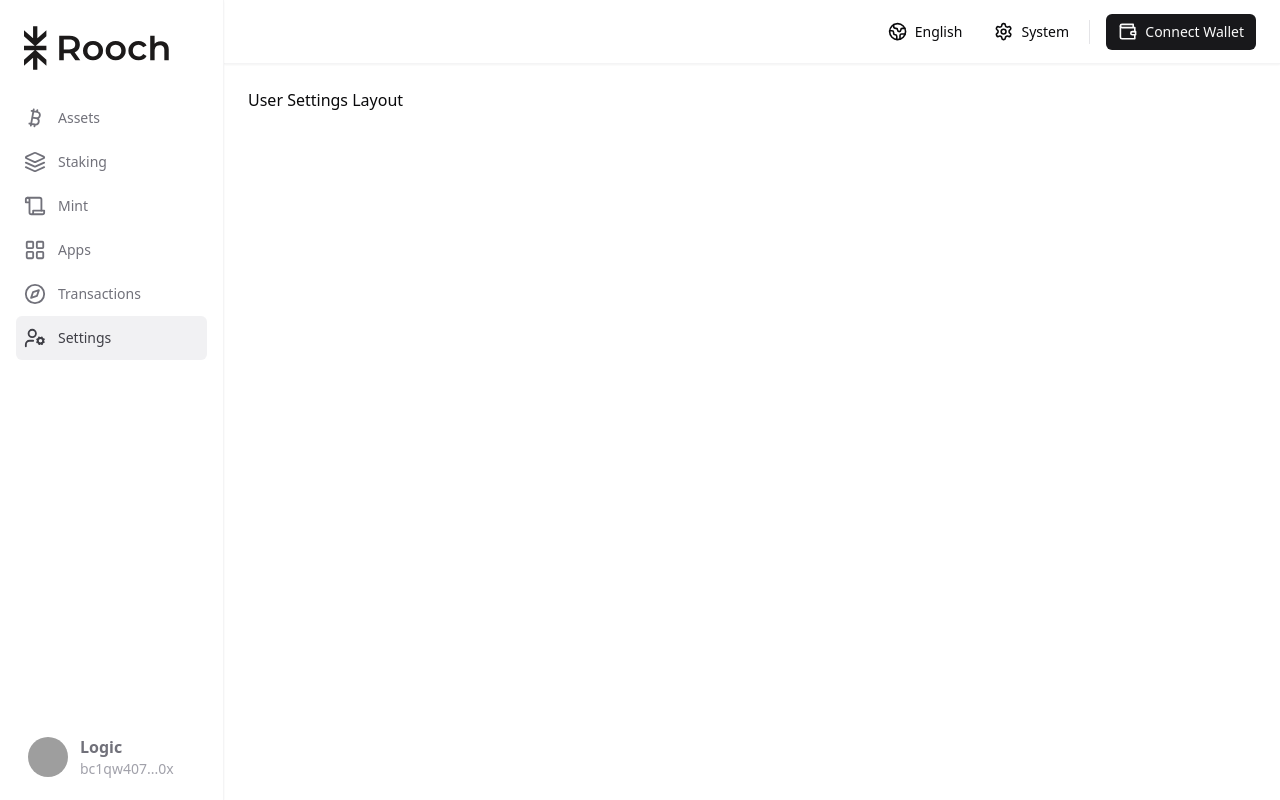
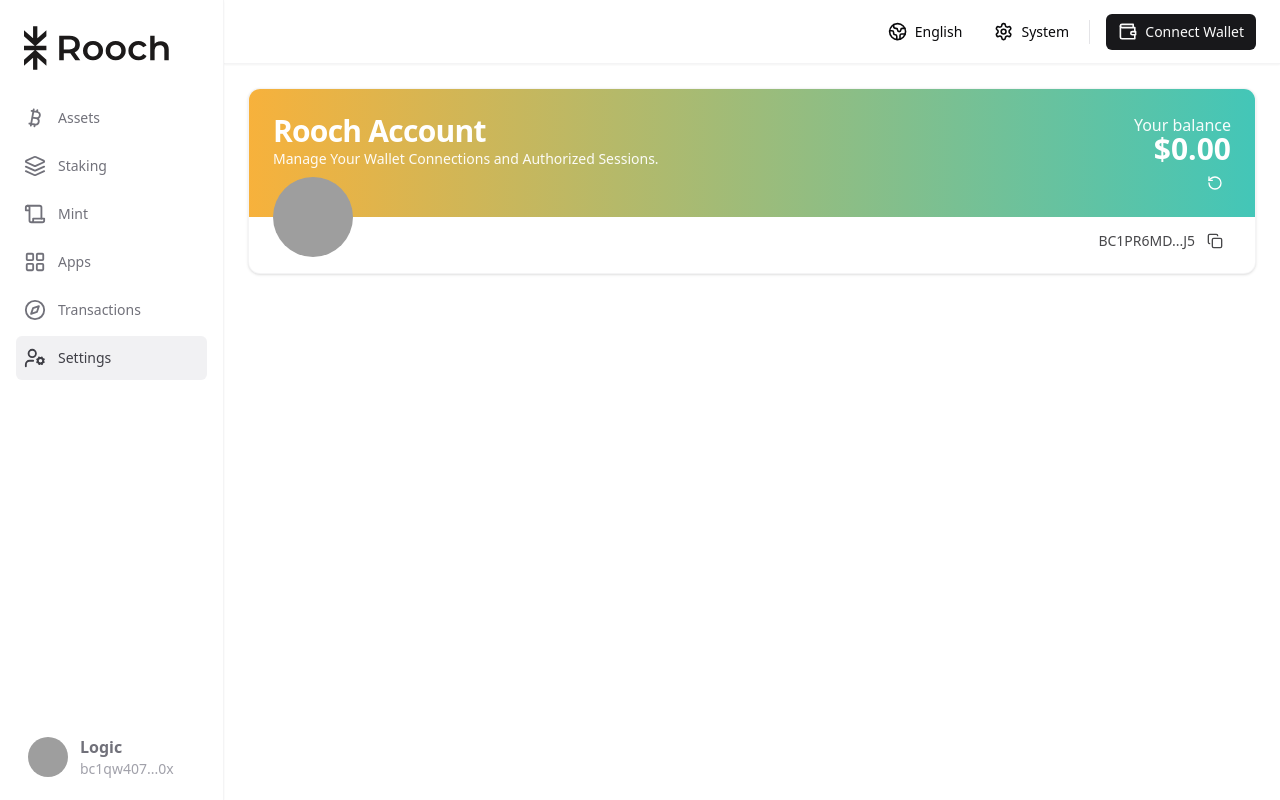
Before and after one commit to rooch-network/rooch-portal-v1, a React (Vite) app: page /settings in a window 1280 px wide. Built offline with nearby package versions, Linux system fonts and the light colour scheme; grey boxes are pictures that could not be loaded.

Commit message:
feat: int the UI of `connected-account-table` component on Settings page (#25)
* feat: complete the UI of `connected-account-table` component

* feat: update some styles for `connected-account-table` component

* feat: update some styles of Apps page

* chore: merge dev into main

```diff
--- a/src/(dashboard)/components/main-content.tsx
+++ b/src/(dashboard)/components/main-content.tsx
@@ -4,12 +4,13 @@
 import { UserSelfStaking } from "../userSelfStaking/user-self-staking";
 import { UserMintLayout } from "../userMint/user-mint-layout";
 import { UserAppsLayout } from "../userApps/user-apps-layout";
-import { ScrollArea } from "@/components/ui/scroll-area";
+import { ScrollArea, ScrollBar } from "@/components/ui/scroll-area";
 import { UserSettingsLayout } from "../userSettings/user-settings-layout";
 
 export const MainContent = () => {
   return (
     <ScrollArea className="w-full whitespace-nowrap">
+      <ScrollBar orientation="horizontal" />
       <div className="h-full w-full p-4 md:p-6">
         <Routes>
           <Route path="/" element={<UserAssetsLayout />} />
--- a/src/(dashboard)/components/sidebar-routes.tsx
+++ b/src/(dashboard)/components/sidebar-routes.tsx
@@ -29,7 +29,7 @@
   ];
 
   return (
-    <div className="flex flex-col w-full">
+    <div className="flex flex-col w-full space-y-1">
       {routes.map((route) => (
         <SidebarItem
           key={route.href}
--- a/src/(dashboard)/userApps/components/user-app-item.tsx
+++ b/src/(dashboard)/userApps/components/user-app-item.tsx
@@ -1,3 +1,4 @@
+import { AspectRatio } from "@/components/ui/aspect-ratio";
 import { Avatar, AvatarFallback, AvatarImage } from "@/components/ui/avatar";
 import { Badge } from "@/components/ui/badge";
 import { Button } from "@/components/ui/button";
@@ -31,7 +32,7 @@
   return (
     <Card
       key={id}
-      className="h-full w-full md:w-[360px] transition-all dark:bg-zinc-800/90 dark:hover:border-primary/70 hover:shadow-md overflow-hidden"
+      className="h-full w-full transition-all dark:bg-zinc-800/90 dark:hover:border-primary/70 hover:shadow-md overflow-hidden"
     >
       <CardHeader className="p-4">
         <div className="flex items-center justify-start gap-x-3">
@@ -57,11 +58,16 @@
       </CardHeader>
       <CardContent className="p-0">
         <div className="mx-4 border rounded-lg overflow-hidden">
-          <img
-            src={logoUrl}
-            alt="NFT Image"
-            className="rounded-md object-cover transition-all"
-          />
+          <AspectRatio
+            ratio={16 / 9}
+            className="flex items-center justify-center overflow-hidden cursor-pointer"
+          >
+            <img
+              src={logoUrl}
+              alt="NFT Image"
+              className="rounded-md object-cover transition-all"
+            />
+          </AspectRatio>
         </div>
       </CardContent>
       <CardFooter className="p-4">
--- a/src/(dashboard)/userApps/user-apps-layout.tsx
+++ b/src/(dashboard)/userApps/user-apps-layout.tsx
@@ -76,7 +76,7 @@
         </span>
       </div>
       {/* UserAppItem */}
-      <div className="grid grid-cols-1 md:grid-cols-2 lg:grid-cols-3 w-full md:w-fit gap-4 md:gap-6 place-items-start">
+      <div className="grid grid-cols-1 md:grid-cols-2 lg:grid-cols-3 gap-4 w-full place-items-center">
         {mockApps.map((app) => (
           <UserAppItem
             key={app.id}
--- a/src/(dashboard)/userAssets/components/profile-card.tsx
+++ b/src/(dashboard)/userAssets/components/profile-card.tsx
@@ -3,7 +3,6 @@
 import {
   Card,
   CardContent,
-  CardDescription,
   CardFooter,
   CardHeader,
   CardTitle,
@@ -17,11 +16,11 @@
         <div className="flex items-start justify-between">
           <div>
             <CardTitle className="text-2xl md:text-3xl leading-tight text-white">
-              Rooch Account
+              Rooch Account #1
             </CardTitle>
-            <CardDescription className="text-wrap text-white/95 dark:text-white/70 text-xs md:text-sm">
+            {/* <CardDescription className="text-wrap text-white/95 dark:text-white/70 text-xs md:text-sm">
               Manage Your Wallet Connections and Authorized Sessions.
-            </CardDescription>
+            </CardDescription> */}
           </div>
           <div className="ml-4 flex flex-col items-end justify-start text-sm md:text-base">
             <span className="mt-1.5 text-white/95 dark:text-white/85 leading-3">
--- /dev/null
+++ b/src/(dashboard)/userSettings/components/connected-account-table.tsx
@@ -0,0 +1,119 @@
+import { Button } from "@/components/ui/button";
+import {
+  Table,
+  TableBody,
+  TableCaption,
+  TableCell,
+  TableHead,
+  TableHeader,
+  TableRow,
+} from "@/components/ui/table";
+import { CircleDot, CircleDotDashed, Copy, RefreshCcwDot } from "lucide-react";
+
+const networks = [
+  {
+    network: "Bitcoin",
+    address: "bc1pr6mdxnc348lua02c32ad4uyyaw3kavjz4c8jzkh5ffvuq4ryvxhsf879j5",
+    status: true,
+  },
+  {
+    network: "Ethereum",
+    address: "0xa4Baa73f17719173Ce5f31556349c5e1D5c8BB51",
+    status: false,
+  },
+];
+
+export const ConnectedAccountTable = () => {
+  return (
+    <div className="rounded-lg border w-full">
+      <Table>
+        <TableCaption className="text-left pl-2 mb-2">
+          Switch between networks with ease.
+        </TableCaption>
+        <TableHeader>
+          <TableRow>
+            <TableHead className="w-[100px]">Networks</TableHead>
+            <TableHead>Address</TableHead>
+            <TableHead className="text-center">Status</TableHead>
+            <TableHead className="text-right">Action</TableHead>
+          </TableRow>
+        </TableHeader>
+        <TableBody>
+          {networks.map((network) => (
+            <TableRow key={network.network}>
+              <TableCell className="font-medium">{network.network}</TableCell>
+              {/* 完整地址仅在较大屏幕上显示 */}
+              <TableCell className="hidden md:table-cell">
+                <span className="flex items-center justify-start gap-0.5 text-muted-foreground">
+                  {network.address}
+                  <Button variant="ghost" size="icon" className=" w-6 h-6">
+                    <Copy className="w-3 h-3" />
+                  </Button>
+                </span>
+              </TableCell>
+
+              {/* 缩短的地址仅在移动设备上显示 */}
+              <TableCell className="md:hidden">
+                <span className="flex items-center justify-start gap-0.5 text-muted-foreground">
+                  {`${network.address.substring(
+                    0,
+                    3
+                  )}...${network.address.substring(
+                    network.address.length - 3
+                  )}`}
+                  <Button variant="ghost" size="icon" className=" w-6 h-6">
+                    <Copy className="w-3 h-3" />
+                  </Button>
+                </span>
+              </TableCell>
+              <TableCell>
+                {network.status ? (
+                  <span className="text-green-500 dark:text-green-400 flex items-center justify-center">
+                    <CircleDot className="w-5 h-5 pr-1" /> active
+                  </span>
+                ) : (
+                  <span className="text-zinc-500 dark:text-zinc-400 flex items-center justify-center">
+                    <CircleDotDashed className="w-5 h-5 pr-1" />
+                    inactive
+                  </span>
+                )}
+              </TableCell>
+              <TableCell className="text-right hidden md:table-cell">
+                {network.status ? (
+                  <Button
+                    className="text-green-500 dark:text-green-400"
+                    variant="secondary"
+                    size="sm"
+                    disabled
+                  >
+                    Current
+                  </Button>
+                ) : (
+                  <Button variant="default" size="sm">
+                    Switch
+                  </Button>
+                )}
+              </TableCell>
+              <TableCell className="text-right md:hidden">
+                {network.status ? (
+                  <Button
+                    className="text-green-500 dark:text-green-400"
+                    variant="ghost"
+                    size="icon"
+                    disabled
+                  >
+                    <RefreshCcwDot className="w-5 h-5" />
+                  </Button>
+                ) : (
+                  <Button variant="ghost" size="icon">
+                    <RefreshCcwDot className="w-5 h-5" />
+                  </Button>
+                )}
+              </TableCell>
+            </TableRow>
+          ))}
+        </TableBody>
+      </Table>
+    </div>
+  );
+};
--- a/src/(dashboard)/userSettings/user-settings-layout.tsx
+++ b/src/(dashboard)/userSettings/user-settings-layout.tsx
@@ -1,3 +1,75 @@
+import {
+  Card,
+  CardContent,
+  CardDescription,
+  CardFooter,
+  CardHeader,
+  CardTitle,
+} from "@/components/ui/card";
+import { Button } from "@/components/ui/button";
+import { Copy, RotateCcw } from "lucide-react";
+import { Avatar, AvatarFallback, AvatarImage } from "@/components/ui/avatar";
+
 export const UserSettingsLayout = () => {
-  return <div>User Settings Layout</div>;
+  return (
+    <div className="h-full w-full flex-1 flex-col space-y-8 flex">
+      <Card className="relative overflow-hidden w-full border-border/40">
+        <CardHeader className="absolute top-0 left-0 z-10 p-4 md:p-6 w-full">
+          <div className="flex items-start justify-between">
+            <div>
+              <CardTitle className="text-2xl md:text-3xl leading-tight text-white">
+                Rooch Account
+              </CardTitle>
+              <CardDescription className="text-wrap text-white/95 dark:text-white/70 text-xs md:text-sm">
+                Manage Your Wallet Connections and Authorized Sessions.
+              </CardDescription>
+            </div>
+            <div className="ml-4 flex flex-col items-end justify-start text-sm md:text-base">
+              <span className="mt-1.5 text-white/95 dark:text-white/85 leading-3">
+                Your balance
+              </span>
+              <span className="text-2xl md:text-3xl font-semibold text-white">
+                $0.00
+              </span>
+              <Button
+                variant="ghost"
+                size="icon"
+                className="rounded-full h-8 w-8 hover:bg-transparent/15 transition-all"
+              >
+                <RotateCcw className="w-4 h-4 text-white" />
+              </Button>
+            </div>
+          </div>
+        </CardHeader>
+        <CardContent className="p-0">
+          <div>
+            <div
+              className="bg-gradient-to-r from-amber-500
+to-teal-500 dark:from-amber-600 dark:to-teal-600 object-cover w-full h-28 md:h-32 opacity-80 select-none"
+            />
+          </div>
+        </CardContent>
+        <CardFooter className="flex justify-between relative pb-8 md:pb-14 px-4 md:px-6 dark:bg-zinc-800/90 h-full">
+          <div className="absolute">
+            <Avatar className="w-12 h-12 md:w-20 md:h-20">
+              <AvatarImage src="https://github.com/shadcn.png" alt="Logic" />
+              <AvatarFallback className="text-xl">LO</AvatarFallback>
+            </Avatar>
+          </div>
+          <div className="absolute top-0 right-4 md:top-2 md:right-6">
+            <div className="flex items-center justify-center gap-1 text-sm text-zinc-800/85 dark:text-white/85">
+              <span>BC1PR6MD...J5</span>
+              <Button
+                variant="ghost"
+                size="icon"
+                className="rounded-full h-8 w-8 hover:bg-transparent/15 transition-all"
+              >
+                <Copy className="w-4 h-4" />
+              </Button>
+            </div>
+          </div>
+        </CardFooter>
+      </Card>
+    </div>
+  );
 };
```
